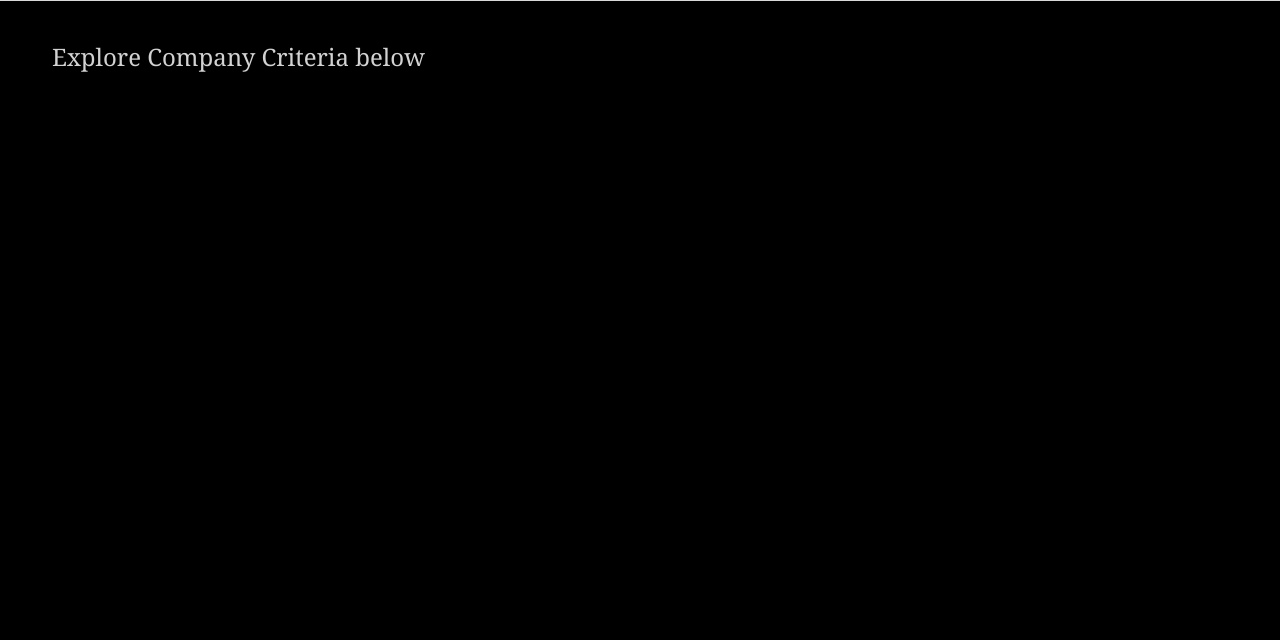
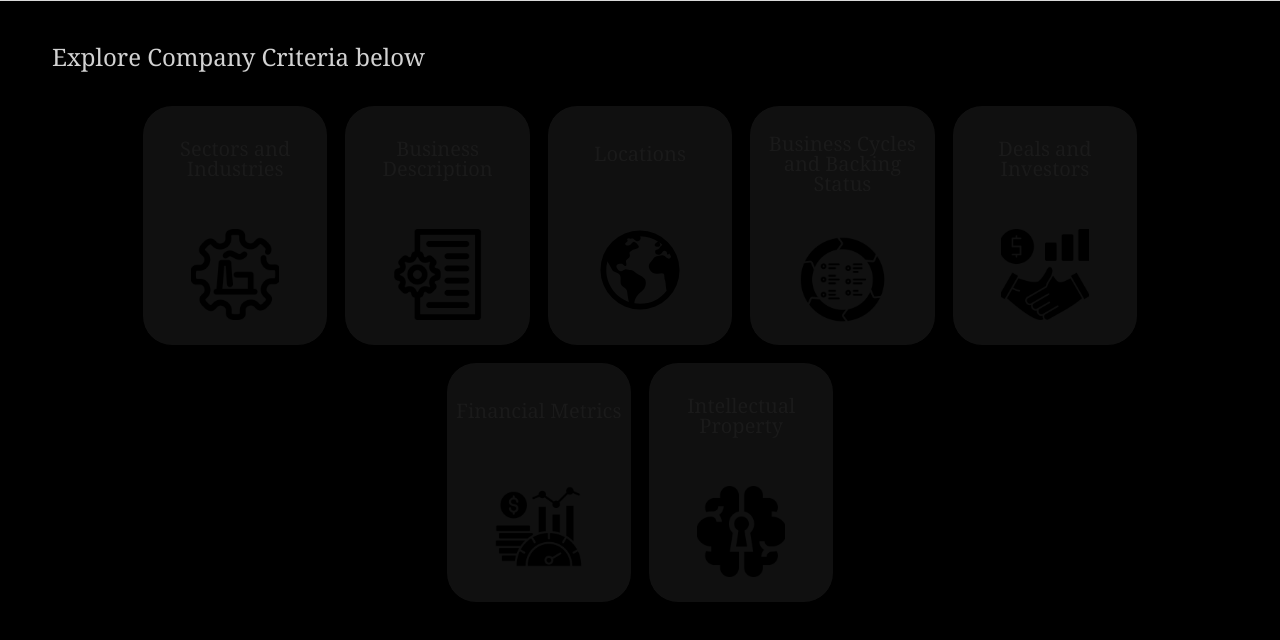
Before and after one commit to hamadhussain/NextJs-UI, a Next.js app: page /Boxes in a window 1280 px wide. Shown: the top 640 px of the page. Built offline with nearby package versions, Linux system fonts and the light colour scheme.

Commit message:
Update globals.css

```diff
--- a/src/app/globals.css
+++ b/src/app/globals.css
@@ -62,7 +62,8 @@ button,img{
   justify-content: space-around;
   align-items: center;
 /*   background: rgba(210, 210, 210, 1); */
-  @apply bg-black;
+  background: #151515CC;
+
 }
 
 .box-grid-image {
@@ -75,7 +76,8 @@ button,img{
   font-weight: 400;
   font-size: 20px;
   line-height: 100%;
-  color: rgba(0, 0, 0, 1);
+/*   color: rgba(0, 0, 0, 1); */
+  color:#CFCFCF0D;
   margin-top: 8px;
 }
 .background, .background::before {
```
